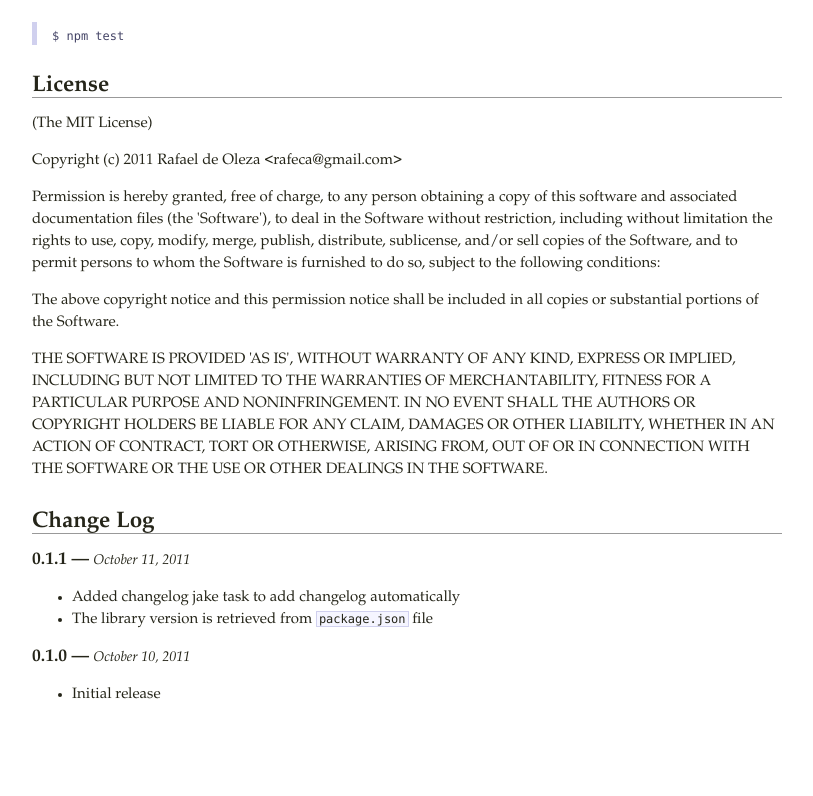
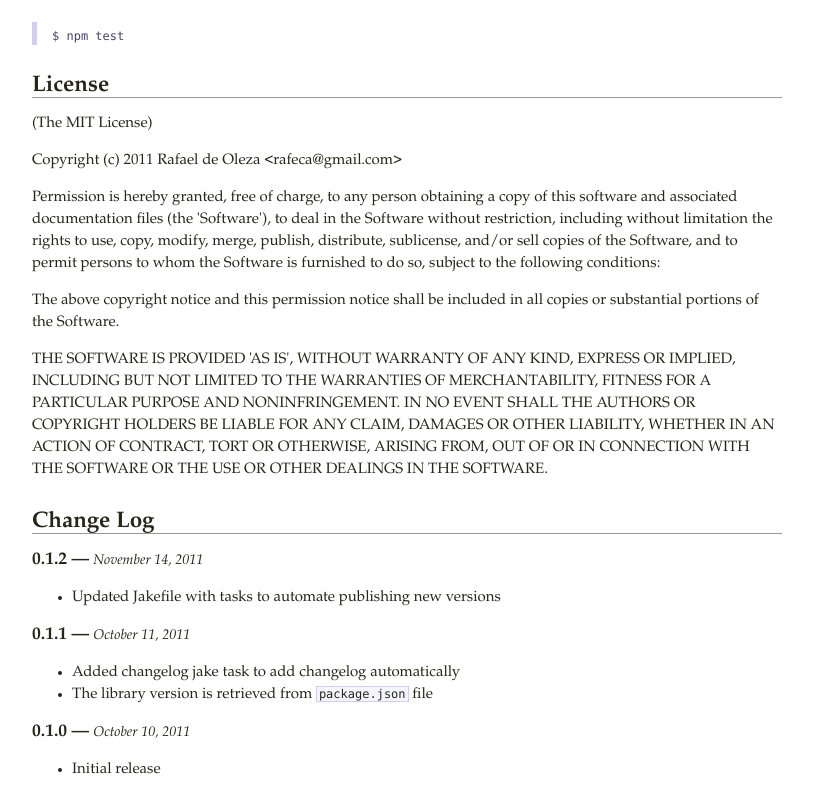
Before and after one commit to rafeca/prettyjson, a website: page docs/index.html in a window 1280 px wide. Shown: the part 2346-3142 px from the top of the page, without its empty margins (233-1046 px from the left). Before the commit the page ends 3067 px from the top, so only its background shows below. Drawn offline with Linux system fonts and the light colour scheme.

Commit message:
Bump version to 0.1.2

```diff
--- a/docs/index.html
+++ b/docs/index.html
@@ -121,6 +121,12 @@ TORT OR OTHERWISE, ARISING FROM, OUT OF OR IN CONNECTION WITH THE
 SOFTWARE OR THE USE OR OTHER DEALINGS IN THE SOFTWARE.</p>
 <h2>Change Log</h2>
 
+<h3>0.1.2 — <em>November 14, 2011</em></h3>
+
+<ul>
+<li>Updated Jakefile with tasks to automate publishing new versions</li>
+</ul>
+
 <h3>0.1.1 — <em>October 11, 2011</em></h3>
 
 <ul>
--- a/package.json
+++ b/package.json
@@ -2,7 +2,7 @@
   "author": "Rafael de Oleza <rafeca@gmail.com> (https://github.com/rafeca)",
   "name": "prettyjson",
   "description": "Package for formatting JSON data in a coloured YAML-style, perfect for CLI output",
-  "version": "0.1.1",
+  "version": "0.1.2",
   "homepage": "https://github.com/rafeca/prettyjson",
   "keywords": [
     "json",
```
Also changed, not shown: History.md (+4 -0 lines).
